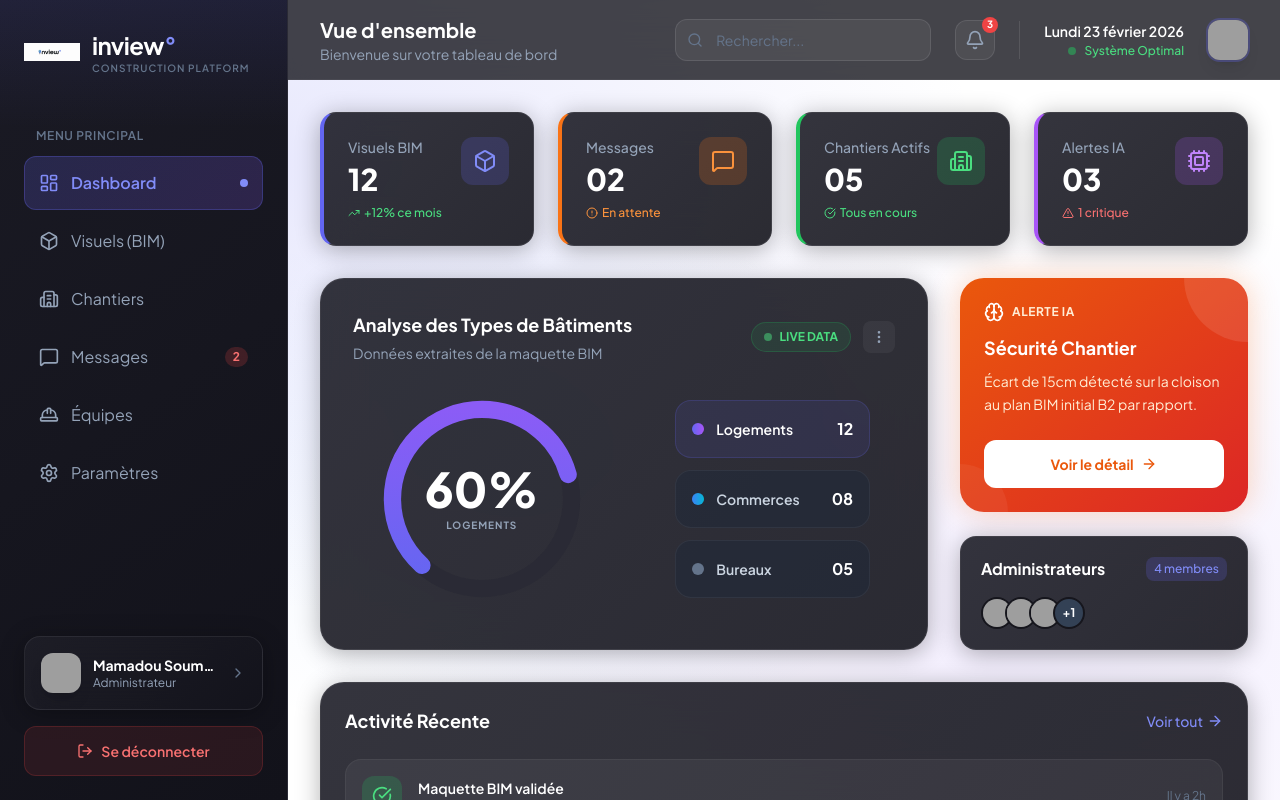
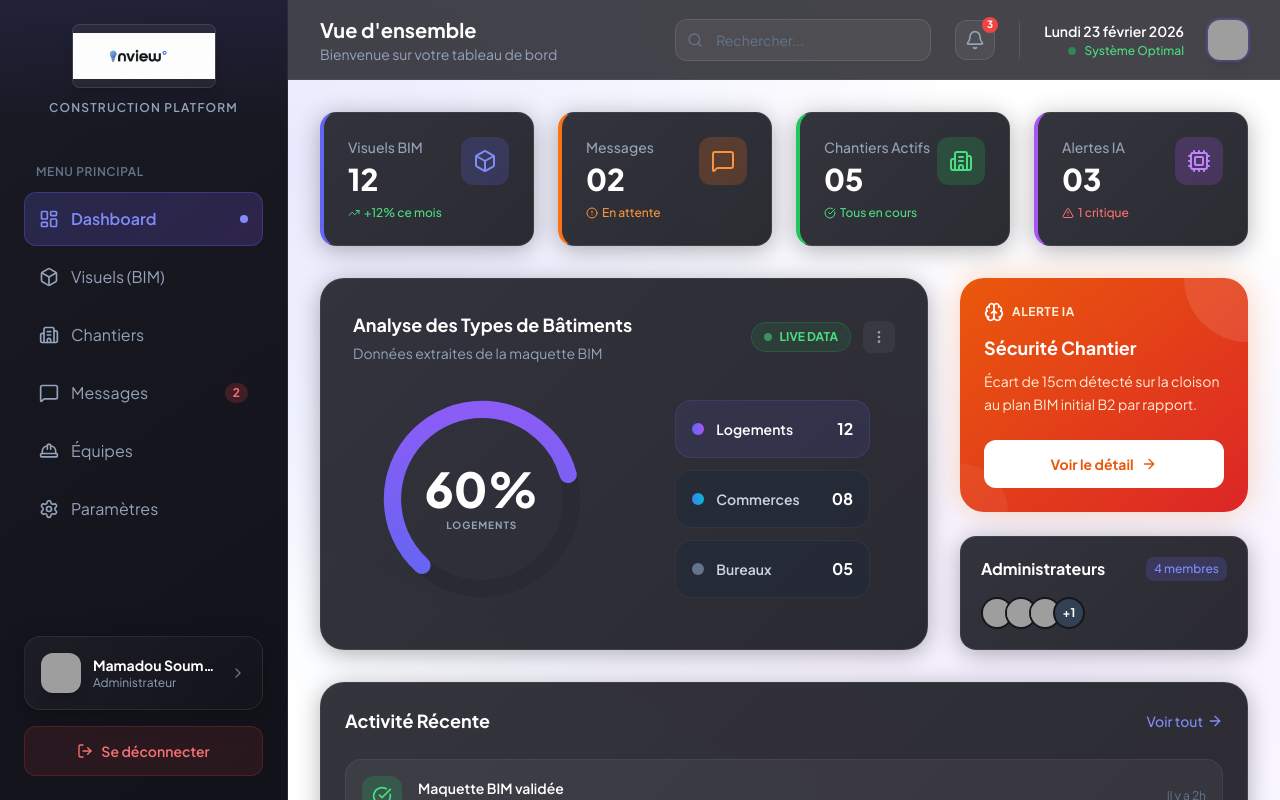
Before and after one commit to soumadevops/inview2026_project, a plain HTML site: page index.html in a window 1280 px wide. Drawn offline with nearby package versions, Linux system fonts and the light colour scheme; grey boxes are pictures that could not be loaded.

Commit message:
change logo location ...

```diff
--- a/index.html
+++ b/index.html
@@ -103,16 +103,11 @@
         <div class="absolute top-0 left-0 w-full h-32 bg-gradient-to-b from-indigo-500/10 to-transparent pointer-events-none"></div>
 
         <!-- Logo Section -->
-        <div class="flex items-center gap-3 mb-12 relative z-10">
-            <div class="w-14 h-14 rounded-xl flex items-center justify-center overflow-hidden">
+        <div class="mb-12 relative z-10 flex flex-col items-center">
+            <div class="w-36 h-16 rounded-lg overflow-hidden shadow-lg border border-white/10 bg-white/5">
                 <img src="images/IMG_4077.jpg" alt="InView Logo" class="w-full h-full object-contain">
             </div>
-            <div>
-                <h1 class="text-2xl font-bold tracking-tight">
-                    <span class="text-white">inview</span><span class="text-indigo-400">°</span>
-                </h1>
-                <p class="text-[10px] text-slate-500 tracking-widest uppercase font-semibold">Construction Platform</p>
-            </div>
+            <p class="text-xs text-slate-400 tracking-widest uppercase font-semibold mt-3">Construction Platform</p>
         </div>
 
         <!-- Navigation -->
```
